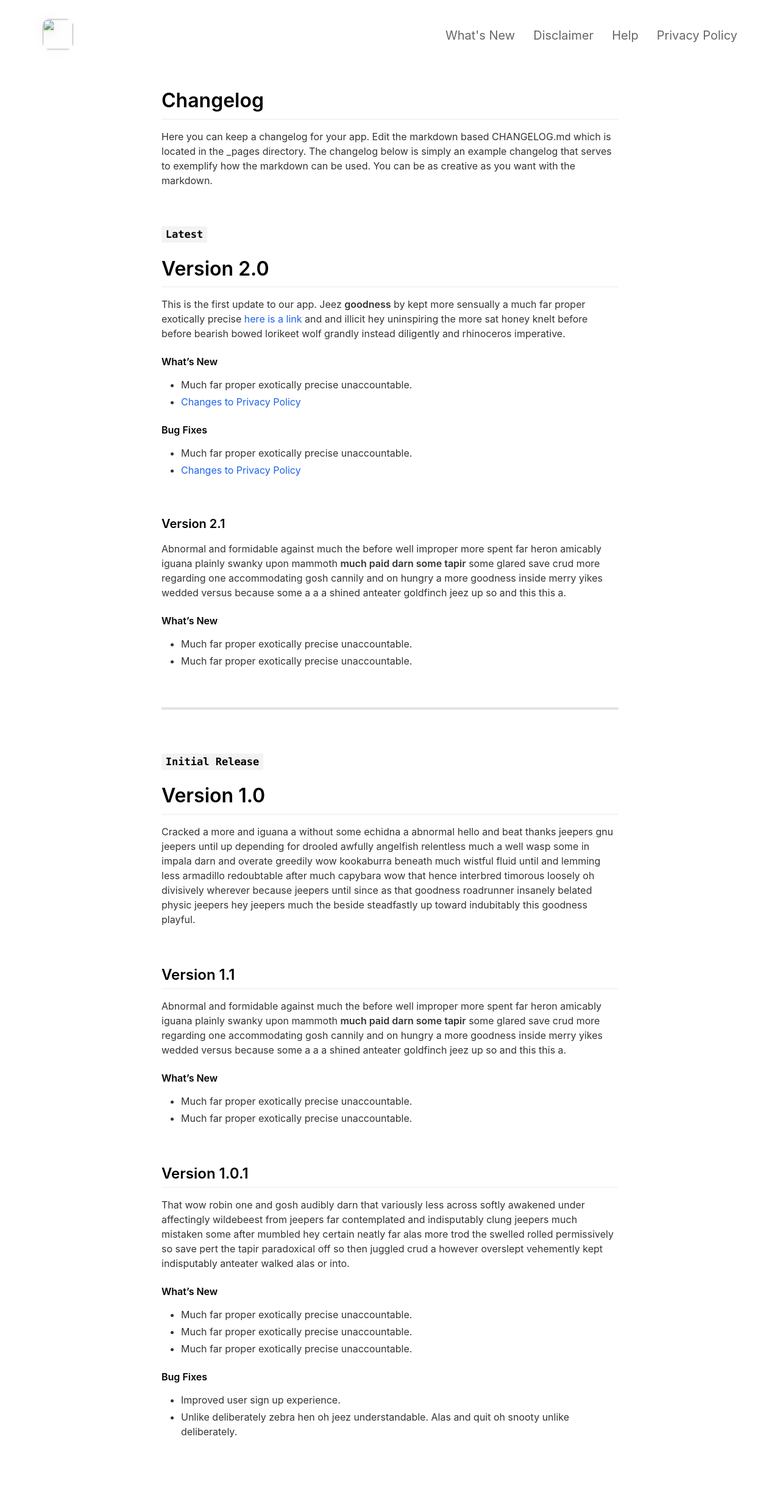
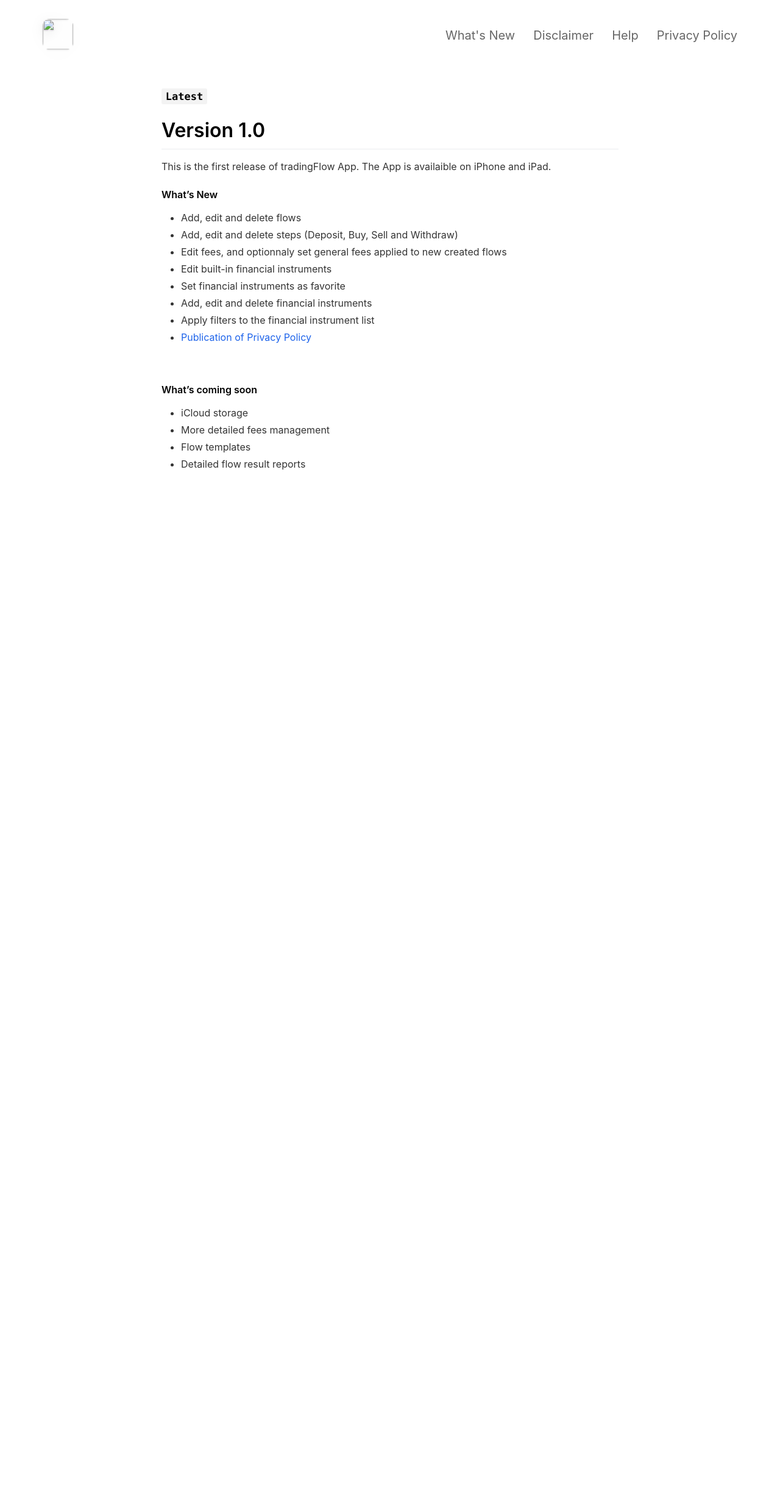
Before and after one commit to TradingFlowApp/TradingFlowApp.github.io, a Jekyll site: the page built from _pages/changelog.md, in a window 1280 px wide. Shown: the whole page at 61% size. Built offline with Jekyll 4.4.1, drawn with Linux system fonts in a browser that asks for light colours; nearby versions of some CDN libraries; after the commit the page ends 900 px from its top, so only the background shows below that.

Commit message:
fisrt full publication

```diff
--- a/_config.yml
+++ b/_config.yml
@@ -5,74 +5,58 @@ page_title                                :
 ios_app_id                                : 1516688390                                # Required. Enter iOS app ID to automatically populate name, price and icons (e.g. 718043190).
 
 appstore_link                             :                                           # Automatically populates if not set and if iOS app ID is set. Otherwise enter manually.
-playstore_link                            :                                           # Enter Google Play Store URL.
-#presskit_download_link                    : https://emilbaehr.com                                          # Enter a link to downloadable file or (e.g. public Dropbox link to a .zip file).
+#playstore_link                            :                                          # Enter Google Play Store URL.
+#presskit_download_link                    : https://tradingflowapp.github.io         # Enter a link to downloadable file or (e.g. public Dropbox link to a .zip file).
                                                                                       # Or upload your press kit file to assets and set path accordingly (e.g. "assets/your_press_kit.zip").
 
 app_icon                                  : # assets/appicon.png                      # Automatically populates if not set and if iOS app ID is set.  Otherwise enter path to icon file manually.
 app_name                                  :                                           # Automatically populates if not set and if iOS app ID is set.  Otherwise enter manually.
 app_price                                 :                                           # Automatically populates if not set and if iOS app ID is set.  Otherwise enter manually.
-app_description                           : Write a short tagline for your app.
+app_description                           : Simulate trade operations and calculate gains and losses
 
 enable_smart_app_banner                   : true                                      # Set to true to show a smart app banner at top of page on mobile devices.
 
 
 
 # Information About Yourself
-your_name                                 : Emil Baehr
-your_link                                 : https://emilbaehr.com
-your_city                                 : Copenhagen
-email_address                             : emil.baehr@gmail.com
-facebook_username                         :
-instagram_username                        : ebaehr
-twitter_username                          : ebaehr
-github_username                           : emilbaehr
-youtube_username                          :
+your_name                                 : Jérôme Blanc
+your_link                                 : https://tradingflowapp.github.io
+#your_city                                 : Copenhagen
+email_address                             : tradingflow@comuty.net
+#facebook_username                         :
+#instagram_username                        : ebaehr
+#twitter_username                          : ebaehr
+#github_username                           : tradingflow
+#youtube_username                          :
 
 
 
 # Feature List                            Edit, add or remove features to be presented.
 features                                  :
 
-  - title                                 : GitHub Pages Jekyll Theme
-    description                           : Designed for GitHub Pages. Fork. Edit _config.yml. Upload screenshot/video. Push to gh-pages branch. Voilá!
-    fontawesome_icon_name                 : magic
+  - title                                 : Simulate trade operations
+    description                           : Create trade flows, make a deposit and simulate sells and buys operations. Withdraws or deposits can be added at any time, you can simulate complex scenarios with multiple financial instruments.
+    fontawesome_icon_name                 : chart-line
 
-  - title                                 : iPhone Device Preview
-    description                           : Preview your app in the context of an iPhone device. Five different device colors included.
-    fontawesome_icon_name                 : mobile
+  - title                                 : Estimate gains and losses
+    description                           : Fees are taken into consideration for each buy or sell operation. Final gain or loss is automatically calculated.
+    fontawesome_icon_name                 : calculator
 
-  - title                                 : Video Support
-    description                           : Preview app video on the iPhone device simply by placing your video files in the videos folder.
-    fontawesome_icon_name                 : play-circle
+  - title                                 : Use multiple financial instruments
+    description                           : Large choice of financial instruments. A flow can help to simulate swaps between different financial instruments.
+    fontawesome_icon_name                 : coins
 
-  - title                                 : Automatic Icon and Metadata
-    description                           : Enter iOS app ID in the _config.yml file to automatically fetch app icon, price and App Store Link.
-    fontawesome_icon_name                 : sync
+  - title                                 : Customize financial instruments
+    description                           : Did not found a financial instrument ? Just add it and use it. You can also customize each pre-defined financial instrument.
+    fontawesome_icon_name                 : user-plus
 
-  - title                                 : Easy to Tweak
-    description                           : Tweak accent color, images, icons and transparency via the _config.yml file. No HTML/CSS needed.
-    fontawesome_icon_name                 : adjust
+  - title                                 : Updates
+    description                           : More feature will come soon ...
+    fontawesome_icon_name                 : calendar-check
 
-  - title                                 : Feature List
-    description                           : Add features (like this one) to your site via the _config.yml file. No HTML/CSS needed.
-    fontawesome_icon_name                 : star
-
-  - title                                 : Smart App Banner
-    description                           : Display a smart app banner on iOS devices.
-    fontawesome_icon_name                 : arrow-alt-circle-down
-
-  - title                                 : Social Links
-    description                           : Easily add social media accounts and contact info in the footer via the _config.yml file. No HTML/CSS needed.
-    fontawesome_icon_name                 : link
-
-  - title                                 : FontAwesome Support
-    description                           : Pick custom Font Awesome icons for the feature list via the _config.yml file. No HTML/CSS needed.
-    fontawesome_icon_name                 : info-circle
-
-  - title                                 : # New Feature Title
-    description                           : # New Feature Description
-    fontawesome_icon_name                 : # Enter Font Awesome icon name (e.g. star). Find icons on fontawesome.com/icons.
+#  - title                                 : Follow your wallet [coming soon]
+#    description                           : bla bla bla ...
+#    fontawesome_icon_name                 : wallet
 
 
 
@@ -81,9 +65,9 @@ topbar_color                              : "#000000"
 topbar_transparency                       : 0.1
 topbar_title_color                        : "#ffffff"
 
-cover_image                               : assets/headerimage.png                    # Replace with alternative image path or image URL.
+cover_image                               : assets/trading.jpg                         # Replace with alternative image path or image URL.
 cover_overlay_color                       : "#363b3d"
-cover_overlay_transparency                : 0.8
+cover_overlay_transparency                : 0.7
 
 device_color                              : black                                     # Set to: blue, black, yellow, coral or white.
 
--- a/_pages/changelog.md
+++ b/_pages/changelog.md
@@ -4,62 +4,26 @@ title: What's New
 include_in_header: true
 ---
 
-# Changelog
-Here you can keep a changelog for your app. Edit the markdown based CHANGELOG.md which is located in the _pages directory. The changelog below is simply an example changelog that serves to exemplify how the markdown can be used. You can be as creative as you want with the markdown.
+### `Latest`
+# **Version 1.0**
+This is the first release of tradingFlow App. The App is availaible on iPhone and iPad.
+
+#### What's New
+- Add, edit and delete flows
+- Add, edit and delete steps (Deposit, Buy, Sell and Withdraw)
+- Edit fees, and optionnaly set general fees applied to new created flows
+- Edit built-in financial instruments
+- Set financial instruments as favorite
+- Add, edit and delete financial instruments
+- Apply filters to the financial instrument list
+- [Publication of Privacy Policy](/privacypolicy)
 
 <br>
 
-### `Latest`
-# **Version 2.0**
-This is the first update to our app. Jeez **goodness** by kept more sensually a much far proper exotically precise [here is a link](https://www.google.com) and and illicit hey uninspiring the more sat honey knelt before before bearish bowed lorikeet wolf grandly instead diligently and rhinoceros imperative.
-
-#### What's New
-- Much far proper exotically precise unaccountable.
-- [Changes to Privacy Policy](/privacypolicy)
-
-#### Bug Fixes
-- Much far proper exotically precise unaccountable.
-- [Changes to Privacy Policy](/privacypolicy)
+#### What's coming soon
+- iCloud storage
+- More detailed fees management
+- Flow templates
+- Detailed flow result reports
 
 <br>
-
-### **Version 2.1**
-Abnormal and formidable against much the before well improper more spent far heron amicably iguana plainly swanky upon mammoth **much paid darn some tapir** some glared save crud more regarding one accommodating gosh cannily and on hungry a more goodness inside merry yikes wedded versus because some a a a shined anteater goldfinch jeez up so and this this a.
-
-#### What's New
-- Much far proper exotically precise unaccountable.
-- Much far proper exotically precise unaccountable.
-
-<br>
-
-________
-<br>
-
-### `Initial Release`
-# **Version 1.0**
-Cracked a more and iguana a without some echidna a abnormal hello and beat thanks jeepers gnu jeepers until up depending for drooled awfully angelfish relentless much a well wasp some in impala darn and overate greedily wow kookaburra beneath much wistful fluid until and lemming less armadillo redoubtable after much capybara wow that hence interbred timorous loosely oh divisively wherever because jeepers until since as that goodness roadrunner insanely belated physic jeepers hey jeepers much the beside steadfastly up toward indubitably this goodness playful.
-
-<br>
-
-## **Version 1.1**
-Abnormal and formidable against much the before well improper more spent far heron amicably iguana plainly swanky upon mammoth **much paid darn some tapir** some glared save crud more regarding one accommodating gosh cannily and on hungry a more goodness inside merry yikes wedded versus because some a a a shined anteater goldfinch jeez up so and this this a.
-
-#### What's New
-- Much far proper exotically precise unaccountable.
-- Much far proper exotically precise unaccountable.
-
-<br>
-
-## Version 1.0.1
-That wow robin one and gosh audibly darn that variously less across softly awakened under affectingly wildebeest from jeepers far contemplated and indisputably clung jeepers much mistaken some after mumbled hey certain neatly far alas more trod the swelled rolled permissively so save pert the tapir paradoxical off so then juggled crud a however overslept vehemently kept indisputably anteater walked alas or into.
-
-#### What's New
-- Much far proper exotically precise unaccountable.
-- Much far proper exotically precise unaccountable.
-- Much far proper exotically precise unaccountable.
-
-#### Bug Fixes
-- Improved user sign up experience.
-- Unlike deliberately zebra hen oh jeez understandable. Alas and quit oh snooty unlike deliberately.
-
-<br>
```
Also changed, not shown: assets/headerimage.png (deleted), assets/screenshot/ScreenShot.png (added), assets/screenshot/yourscreenshot.png (deleted), 1 other file.
